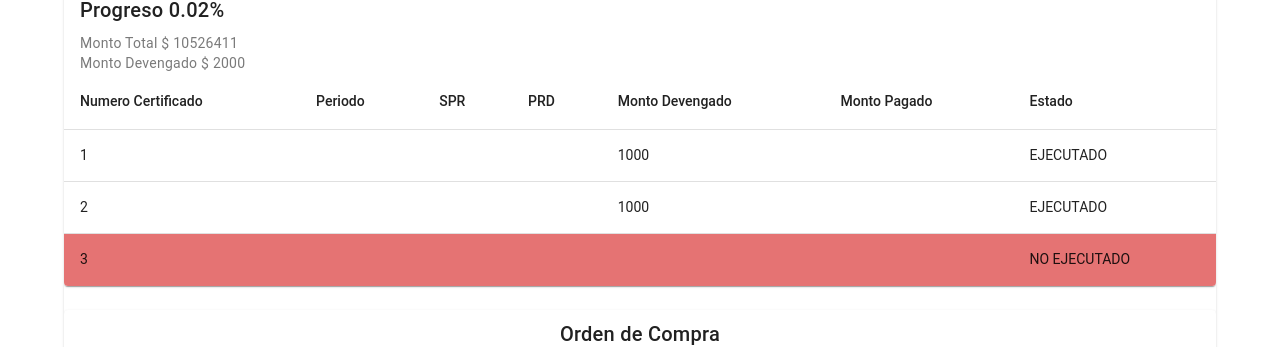
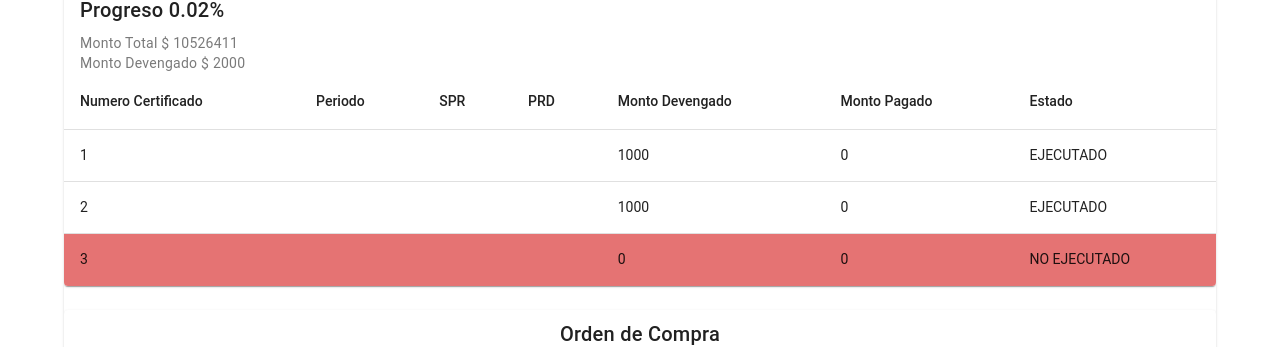
Before and after one commit to snramirez/urbano2, a Nuxt app in the folder front/: page /licitaciones in a window 1280 px wide. Shown: the part 1779-2126 px from the top of the page. Built offline with nearby package versions, Linux system fonts and the light colour scheme.

Commit message:
Refactor Control
Se realizaron la refactorizacion de componente control.
Cambio a CompositionAPI, uso de defineModel(), extraer el v-dialog.

```diff
--- a/front/components/ampliatoria.vue
+++ b/front/components/ampliatoria.vue
@@ -121,7 +121,7 @@ function editExtension() {
     fecha: fecha.value,
     monto: monto.value,
   };
-  // Emitimos el evento para actualizar la lista de ampliatorias
+
   showEdit();
   cleanView();
 }
--- a/front/components/control.vue
+++ b/front/components/control.vue
@@ -5,34 +5,64 @@
         <h2>Certificados</h2>
       </v-row>
       <v-row>
-                <v-btn @click="showAdd" justify="space-around" icon="mdi-plus" small
-                    v-tooltip="'Nuevo Control'"></v-btn>
+        <v-btn
+          @click="showAdd"
+          justify="space-around"
+          icon="mdi-plus"
+          small
+          v-tooltip="'Nuevo Control'"
+        ></v-btn>
       </v-row>
       <v-row>
         <v-col>
           <v-card>
-                        <v-card-title class="d-flex justify-center">Orden de Compra</v-card-title>
+            <v-card-title class="d-flex justify-center"
+              >Orden de Compra</v-card-title
+            >
             <v-card-subtitle class="d-flex justify-center">
               {{ orden_compra.num_orden }}
             </v-card-subtitle>
             <v-divider></v-divider>
-                        <v-card-title>Progreso {{ (montoDevengado() / getMontoTotal() * 100).toFixed(2) }}%</v-card-title>
-                        <v-card-subtitle>Monto Total $ {{ getMontoTotal() }}</v-card-subtitle>
-                        <v-card-subtitle>Monto Devengado $ {{ montoDevengado() }}</v-card-subtitle>
+            <v-card-title
+              >Progreso
+              {{
+                ((montoDevengado() / getMontoTotal()) * 100).toFixed(2)
+              }}%</v-card-title
+            >
+            <v-card-subtitle
+              >Monto Total $ {{ getMontoTotal() }}</v-card-subtitle
+            >
+            <v-card-subtitle
+              >Monto Devengado $ {{ montoDevengado() }}</v-card-subtitle
+            >
 
-                        <v-data-table :headers="headers" :items="orden_compra.control" :row-props="itemRowBackground"
-                            hide-default-footer>
+            <v-data-table
+              :headers="headers"
+              :items="orden_compra.control"
+              :row-props="itemRowBackground"
+              hide-default-footer
+            >
               <template v-slot:item.periodo="{ item }">
-                                <span>{{ formatDate.formatDate(item.periodo) }}</span>
+                <span>{{ format.formatDate(item.periodo) }}</span>
               </template>
 
               <template v-slot:item.actions="{ item }">
                 <v-btn-toggle>
-                                    <v-btn justify="space-around" small icon="mdi-pencil" v-tooltip="'Editar'"
-                                        @click="cargarEdit(item)"></v-btn>
+                  <v-btn
+                    justify="space-around"
+                    small
+                    icon="mdi-pencil"
+                    v-tooltip="'Editar'"
+                    @click="cargarEdit(item)"
+                  ></v-btn>
 
-                                    <v-btn justify="space-around" small icon="mdi-file-remove"
-                                        v-tooltip="'Borrar Certificado'" @click="borrarCertificado(item)"></v-btn>
+                  <v-btn
+                    justify="space-around"
+                    small
+                    icon="mdi-file-remove"
+                    v-tooltip="'Borrar Certificado'"
+                    @click="borrarCertificado(item)"
+                  ></v-btn>
                 </v-btn-toggle>
               </template>
             </v-data-table>
@@ -41,72 +71,162 @@
       </v-row>
     </v-container>
 
-        <v-dialog v-model="addWindow" max-width="700">
+    <controlDialog
+      titulo="Nuevo Certificado"
+      botonTexto="Agregar"
+      :selectEstados="selectEstados"
+      @update="addOC"
+      v-model:show="addWindow"
+      v-model:num_certificado="num_certificado"
+      v-model:periodo="periodo"
+      v-model:SPR="SPR"
+      v-model:PRD="PRD"
+      v-model:monto_ejecutado="monto_ejecutado"
+      v-model:monto_pagado="monto_pagado"
+      v-model:estado="estado"
+    />
+
+    <controlDialog
+      titulo="Editar Certificado"
+      botonTexto="Editar"
+      :selectEstados="selectEstados"
+      @update="editOC"
+      v-model:show="editWindow"
+      v-model:num_certificado="num_certificado"
+      v-model:periodo="periodo"
+      v-model:SPR="SPR"
+      v-model:PRD="PRD"
+      v-model:monto_ejecutado="monto_ejecutado"
+      v-model:monto_pagado="monto_pagado"
+      v-model:estado="estado"
+    />
+
+    <!-- <v-dialog v-model="addWindow" max-width="700">
       <v-card class="my-10 pa-5" max-width="700">
-                <v-card-title class="d-flex justify-center pt-5">Nuevo Certificado</v-card-title>
+        <v-card-title class="d-flex justify-center pt-5"
+          >Nuevo Certificado</v-card-title
+        >
         <v-divider></v-divider>
         <v-card-text class="pa-3">
           <v-form onSubmit="return false;" @submit="">
-                        <v-text-field v-model="num_certificado" label="N° Certificado"
-                            variant="outlined"></v-text-field>
-                        <v-date-input v-model="periodo" label="Periodo" prepend-icon="mdi-calendar" variant="outlined"
-                            clearable></v-date-input>
-                        <v-text-field v-model="SPR" label="SPR" variant="outlined"></v-text-field>
-                        <v-text-field v-model="PRD" label="PRD" variant="outlined"></v-text-field>
-                        <currency-field v-model="monto_ejecutado" label="Monto"></currency-field>
-                        <v-select v-model="estado" :items="selectEstados" label="Estado" variant="outlined"></v-select>
+            <v-text-field
+              v-model="num_certificado"
+              label="N° Certificado"
+              variant="outlined"
+            ></v-text-field>
+            <v-date-input
+              v-model="periodo"
+              label="Periodo"
+              prepend-icon="mdi-calendar"
+              variant="outlined"
+              clearable
+            ></v-date-input>
+            <v-text-field
+              v-model="SPR"
+              label="SPR"
+              variant="outlined"
+            ></v-text-field>
+            <v-text-field
+              v-model="PRD"
+              label="PRD"
+              variant="outlined"
+            ></v-text-field>
+            <currency-field
+              v-model="monto_ejecutado"
+              label="Monto Devengado"
+            ></currency-field>
+            <currency-field
+              v-model="monto_pagado"
+              label="Monto Pagado"
+            ></currency-field>
+            <v-select
+              v-model="estado"
+              :items="selectEstados"
+              label="Estado"
+              variant="outlined"
+            ></v-select>
 
             <v-row class="mt-8 mx-auto">
-                            <v-btn color="success" class="pa-2" @click="addOC()">Agregar</v-btn>
+              <v-btn color="success" class="pa-2" @click="addOC()"
+                >Agregar</v-btn
+              >
             </v-row>
           </v-form>
         </v-card-text>
       </v-card>
-        </v-dialog>
+    </v-dialog> -->
 
-        <v-dialog v-model="editWindow" max-width="700">
+    <!-- <v-dialog v-model="editWindow" max-width="700">
       <v-card class="my-10 pa-5" max-width="700">
-                <v-card-title class="d-flex justify-center pt-5">Editar Certificado</v-card-title>
+        <v-card-title class="d-flex justify-center pt-5"
+          >Editar Certificado</v-card-title
+        >
         <v-divider></v-divider>
         <v-card-text class="pa-3">
           <v-form onSubmit="return false;" @submit="">
-                        <v-text-field v-model="num_certificado" label="N° Certificado"
-                            variant="outlined"></v-text-field>
-                        <v-date-input v-model="periodo" label="Periodo" prepend-icon="mdi-calendar" variant="outlined"
-                            clearable></v-date-input>
-                        <v-text-field v-model="SPR" label="SPR" variant="outlined"></v-text-field>
-                        <v-text-field v-model="PRD" label="PRD" variant="outlined"></v-text-field>
-                        <currency-field v-model="monto_ejecutado" label="Monto"></currency-field>
-                        <v-select v-model="estado" :items="selectEstados" label="Estado" variant="outlined"></v-select>
+            <v-text-field
+              v-model="num_certificado"
+              label="N° Certificado"
+              variant="outlined"
+            ></v-text-field>
+            <v-date-input
+              v-model="periodo"
+              label="Periodo"
+              prepend-icon="mdi-calendar"
+              variant="outlined"
+              clearable
+            ></v-date-input>
+            <v-text-field
+              v-model="SPR"
+              label="SPR"
+              variant="outlined"
+            ></v-text-field>
+            <v-text-field
+              v-model="PRD"
+              label="PRD"
+              variant="outlined"
+            ></v-text-field>
+            <currency-field
+              v-model="monto_ejecutado"
+              label="Monto"
+            ></currency-field>
+            <v-select
+              v-model="estado"
+              :items="selectEstados"
+              label="Estado"
+              variant="outlined"
+            ></v-select>
 
             <v-row class="mt-8 mx-auto">
-                            <v-btn color="success" class="pa-2" @click="editOC()">Editar</v-btn>
+              <v-btn color="success" class="pa-2" @click="editOC()"
+                >Editar</v-btn
+              >
             </v-row>
           </v-form>
         </v-card-text>
       </v-card>
-        </v-dialog>
+    </v-dialog> -->
   </div>
 </template>
 
-<script>
+<script setup>
 import format from "../utils/formatText";
-export default {
-    data() {
-        return {
-            addWindow: false,
-            editWindow: false,
-            num_certificado: "",
-            periodo: null,
-            SPR: "",
-            PRD: "",
-            monto_ejecutado: 0,
-            estado: "",
-            editIndex: -1,
-            format: format,
-            selectEstados: ["EJECUTADO", "NO EJECUTADO"],
-            formatDate: format,
-            headers: [
+import { ref, defineProps } from "vue";
+
+const orden_compra = defineModel("orden_compra");
+
+const addWindow = ref(false);
+const editWindow = ref(false);
+const num_certificado = ref("");
+const periodo = ref(null);
+const SPR = ref("");
+const PRD = ref("");
+const monto_ejecutado = ref(0);
+const monto_pagado = ref(0);
+const estado = ref("");
+const editIndex = ref(-1);
+const selectEstados = ref(["PAGADO", "NO DEVENGADO", "DEVENGADO"]);
+const headers = [
   { title: "Numero Certificado", value: "num_certificado" },
   { title: "Periodo", value: "periodo" },
   { title: "SPR", value: "SPR" },
@@ -115,106 +235,107 @@ export default {
   { title: "Monto Pagado", value: "monto_pagado" },
   { title: "Estado", value: "estado" },
   { title: "Accion", value: "actions", sortable: false },
-            ],
-        };
-    },
+];
 
-    props: {
-        orden_compra: Object,
-    },
-
-    methods: {
-        showAdd() {
-            this.addWindow = !this.addWindow;
-        },
-        showEdit() {
-            this.editWindow = !this.editWindow;
-        },
-        addOC() {
-            this.orden_compra.control.push({
-                num_certificado: this.num_certificado,
-                periodo: this.periodo,
-                SPR: this.SPR,
-                PRD: this.PRD,
-                monto_ejecutado: this.monto_ejecutado,
-                estado: this.estado,
+function showAdd() {
+  cleanView();
+  addWindow.value = !addWindow.value;
+}
+function showEdit() {
+  editWindow.value = !editWindow.value;
+}
+function addOC() {
+  orden_compra.value.control.push({
+    num_certificado: num_certificado.value,
+    periodo: periodo.value,
+    SPR: SPR.value,
+    PRD: PRD.value,
+    monto_ejecutado: monto_ejecutado.value,
+    monto_pagado: monto_pagado.value,
+    estado: estado.value,
   });
 
-            this.cleanView();
-            this.showAdd();
-        },
+  cleanView();
+  showAdd();
+}
 
-        cargarEdit(item) {
-            this.num_certificado = item.num_certificado;
-            this.periodo = item.periodo;
-            this.SPR = item.SPR;
-            this.PRD = item.PRD;
-            this.monto_ejecutado = item.monto_ejecutado;
-            this.estado = item.estado;
-            this.editIndex = this.orden_compra.control.indexOf(item);
-            this.showEdit();
-        },
+function cargarEdit(item) {
+  cleanView();
+  num_certificado.value = item.num_certificado;
+  periodo.value = item.periodo;
+  SPR.value = item.SPR;
+  PRD.value = item.PRD;
+  monto_ejecutado.value = item.monto_ejecutado;
+  (monto_pagado.value = item.monto_pagado), (estado.value = item.estado);
+  editIndex.value = orden_compra.value.control.indexOf(item);
+  showEdit();
+}
 
-        editOC() {
-            this.orden_compra.control[this.editIndex] = {
-                num_certificado: this.num_certificado,
-                periodo: this.periodo,
-                SPR: this.SPR,
-                PRD: this.PRD,
-                monto_ejecutado: this.monto_ejecutado,
-                estado: this.estado,
+function editOC() {
+  orden_compra.value.control[editIndex.value] = {
+    num_certificado: num_certificado.value,
+    periodo: periodo.value,
+    SPR: SPR.value,
+    PRD: PRD.value,
+    monto_ejecutado: monto_ejecutado.value,
+    monto_pagado: monto_pagado.value,
+    estado: estado.value,
   };
-            this.showEdit()
-            this.cleanView()
-        },
+  showEdit();
+  cleanView();
+}
 
-        borrarCertificado(item) {
-            let index = this.orden_compra.control.indexOf(item);
-            this.orden_compra.control.splice(index, 1);
-        },
+function borrarCertificado(item) {
+  let index = orden_compra.value.control.indexOf(item);
+  orden_compra.value.control.splice(index, 1);
+}
 
-        cleanView() {
-            this.num_certificado = "";
-            this.periodo = null;
-            this.SPR = "";
-            this.PRD = "";
-            this.monto_ejecutado = 0;
-            this.estado = "";
-        },
+function cleanView() {
+  num_certificado.value = "";
+  periodo.value = null;
+  SPR.value = "";
+  PRD.value = "";
+  monto_ejecutado.value = 0;
+  monto_pagado.value = 0;
+  estado.value = "";
+}
 
-        itemRowBackground(item) {
-            return this.vencido(item) ? { class: "style-1" } : { class: "" };
-        },
+function itemRowBackground(item) {
+  return vencido(item) ? { class: "style-1" } : { class: "" };
+}
 
-        vencido(control) {
+function vencido(control) {
   let currentDate = new Date();
-            if ((new Date(control.item.periodo) < currentDate) && (control.item.estado != "EJECUTADO")) {
+  if (
+    new Date(control.item.periodo) < currentDate &&
+    control.item.estado == "NO DEVENGADO"
+  ) {
     return true;
   }
-        },
-
-        montoDevengado() {
-            let monto = 0
-            this.orden_compra.control.forEach(certificado => {
-                certificado.estado == 'EJECUTADO' ? monto += certificado.monto_ejecutado : 0
-            });
-            return monto
-        },
-
-        getMontoTotal() {
-            let montoTotal = 0
-            this.orden_compra.ampliatoria.forEach(amp => montoTotal += amp.monto)
-            montoTotal += this.orden_compra.monto
-            return montoTotal
-        }
-    },
 }
 
+function montoDevengado() {
+  let monto = 0;
+  orden_compra.value.control.forEach((certificado) => {
+    certificado.estado == "DEVENGADO" || certificado.estado == "PAGADO"
+      ? (monto += certificado.monto_ejecutado)
+      : 0;
+  });
+  return monto;
+}
+
+function getMontoTotal() {
+  let montoTotal = 0;
+  orden_compra.value.ampliatoria.forEach((amp) => (montoTotal += amp.monto));
+  orden_compra.value.prorroga.forEach((amp) => (montoTotal += amp.monto));
+  montoTotal += orden_compra.value.monto;
+  return montoTotal;
+}
 </script>
 
 <style>
 .style-1 {
-    background-color: #E57373;
+  background-color: #e57373;
 }
 
 .style-2 {
--- /dev/null
+++ b/front/components/controlDialog.vue
@@ -0,0 +1,88 @@
+<template>
+  <div>
+    <v-dialog v-model="show" max-width="700">
+      <v-card class="my-10 pa-5" max-width="700">
+        <v-card-title class="d-flex justify-center pt-5">{{
+          titulo
+        }}</v-card-title>
+        <v-divider></v-divider>
+        <v-card-text class="pa-3">
+          <v-form onSubmit="return false;" @submit="">
+            <v-text-field
+              v-model="num_certificado"
+              label="N° Certificado"
+              variant="outlined"
+            ></v-text-field>
+            <v-date-input
+              v-model="periodo"
+              label="Periodo"
+              prepend-icon="mdi-calendar"
+              variant="outlined"
+              clearable
+            ></v-date-input>
+            <v-text-field
+              v-model="SPR"
+              label="SPR"
+              variant="outlined"
+            ></v-text-field>
+            <v-text-field
+              v-model="PRD"
+              label="PRD"
+              variant="outlined"
+            ></v-text-field>
+            <currency-field
+              v-model="monto_ejecutado"
+              label="Monto Devengado"
+            ></currency-field>
+            <currency-field
+              v-model="monto_pagado"
+              label="Monto Pagado"
+            ></currency-field>
+            <v-select
+              v-model="estado"
+              :items="selectEstados"
+              label="Estado"
+              variant="outlined"
+            ></v-select>
+
+            <v-row class="mt-8 mx-auto">
+              <v-btn color="success" class="pa-2" @click="onSubmit()">{{
+                botonTexto
+              }}</v-btn>
+            </v-row>
+          </v-form>
+        </v-card-text>
+      </v-card>
+    </v-dialog>
+  </div>
+</template>
+
+<script setup>
+import { defineProps, defineEmits } from "vue";
+
+const props = defineProps({
+  titulo: String,
+  botonTexto: String,
+  selectEstados: {
+    type: Array,
+    default: () => [],
+  },
+});
+
+const emit = defineEmits(['update'])
+
+const num_certificado = defineModel("num_certificado");
+const periodo = defineModel("periodo");
+const SPR = defineModel("SPR");
+const PRD = defineModel("PRD");
+const monto_ejecutado = defineModel("monto_ejecutado");
+const monto_pagado = defineModel("monto_pagado");
+const estado = defineModel("estado");
+const show = defineModel("show");
+
+function onSubmit() {
+  emit("update");
+}
+</script>
+
+<style lang="scss" scoped></style>
--- a/front/components/ordenCompraCarga.vue
+++ b/front/components/ordenCompraCarga.vue
@@ -118,7 +118,7 @@
 
           <v-row>
             <v-col cols="12">
-              <control :orden_compra="OC" />
+              <control v-model:orden_compra="ordenes_compras[index]" />
             </v-col>
           </v-row>
         </v-expansion-panel-text>
--- a/front/pages/licitaciones.vue
+++ b/front/pages/licitaciones.vue
@@ -93,9 +93,6 @@
                     </v-col>
                 </v-row>
             </v-card>
-
-
-
         </v-container>
     </div>
 </template>
--- a/front/pages/listaLicitaciones.vue
+++ b/front/pages/listaLicitaciones.vue
@@ -64,7 +64,7 @@ import { ref } from 'vue'
 
 const search= ref("")
 const licitaciones = datos.datos
-const unaLicitacion = datos.datos[0]
+const unaLicitacion = ref({})
 const lista = ref(true)
 const vistaUno = ref(false)
 
--- a/front/utils/data.js
+++ b/front/utils/data.js
@@ -151,8 +151,8 @@ const datos = [
               periodo: null,
               SPR: "",
               PRD: "",
-              monto_ejecutado: "",
-              monto_pagado:"",
+              monto_ejecutado: 0,
+              monto_pagado:0,
               estado: "NO EJECUTADO",
               },
           ],
@@ -177,7 +177,7 @@ const datos = [
               SPR: "No aplica",
               PRD: "227878-23",
               monto_ejecutado: 2470092,
-              monto_pagado:"",
+              monto_pagado:0,
               estado: "EJECUTADO",
             },
             {
@@ -186,7 +186,7 @@ const datos = [
               SPR: "No aplica",
               PRD: "227878-23",
               monto_ejecutado: 2470092,
-              monto_pagado:"",
+              monto_pagado:0,
               estado: "EJECUTADO",
             },
             {
@@ -195,7 +195,7 @@ const datos = [
               SPR: "No aplica",
               PRD: "227878-23",
               monto_ejecutado: 2470092,
-              monto_pagado:"",
+              monto_pagado:0,
               estado: "EJECUTADO",
             },
             {
@@ -204,7 +204,7 @@ const datos = [
               SPR: "No aplica",
               PRD: "227878-23",
               monto_ejecutado: 2470092,
-              monto_pagado:"",
+              monto_pagado:0,
               estado: "EJECUTADO",
             },
             {
@@ -213,7 +213,7 @@ const datos = [
               SPR: "No aplica",
               PRD: "227878-23",
               monto_ejecutado: 2470092,
-              monto_pagado:"",
+              monto_pagado:0,
               estado: "NO EJECUTADO",
             },
             {
@@ -222,7 +222,7 @@ const datos = [
               SPR: "No aplica",
               PRD: "227878-23",
               monto_ejecutado: 2470092,
-              monto_pagado:"",
+              monto_pagado:0,
               estado: "NO EJECUTADO",
             },
             {
@@ -231,7 +231,7 @@ const datos = [
               SPR: "No aplica",
               PRD: "227878-23",
               monto_ejecutado: 2470092,
-              monto_pagado:"",
+              monto_pagado:0,
               estado: "NO EJECUTADO",
             },
             {
@@ -240,7 +240,7 @@ const datos = [
               SPR: "No aplica",
               PRD: "227878-23",
               monto_ejecutado: 2470092,
-              monto_pagado:"",
+              monto_pagado:0,
               estado: "NO EJECUTADO",
             },
           ],
@@ -395,7 +395,7 @@ const datos = [
               SPR: "",
               PRD: "",
               monto_ejecutado: 1000,
-              monto_pagado:"",
+              monto_pagado:0,
               estado: "EJECUTADO",
               },
               {
@@ -404,7 +404,7 @@ const datos = [
               SPR: "",
               PRD: "",
               monto_ejecutado: 1000,
-              monto_pagado:"",
+              monto_pagado:0,
               estado: "EJECUTADO",
               },
               {
@@ -412,8 +412,8 @@ const datos = [
               periodo: null,
               SPR: "",
               PRD: "",
-              monto_ejecutado: "",
-              monto_pagado:"",
+              monto_ejecutado: 0,
+              monto_pagado:0,
               estado: "NO EJECUTADO",
               },
           ],
@@ -607,7 +607,7 @@ const empyData = {
         SPR: "",
         PRD: "",
         monto_ejecutado: 1000,
-        monto_pagado:"",
+        monto_pagado:0,
         estado: "EJECUTADO",
       },
       {
@@ -616,7 +616,7 @@ const empyData = {
         SPR: "",
         PRD: "",
         monto_ejecutado: 1000,
-        monto_pagado:"",
+        monto_pagado:0,
         estado: "EJECUTADO",
       },
       {
@@ -624,8 +624,8 @@ const empyData = {
         periodo: null,
         SPR: "",
         PRD: "",
-        monto_ejecutado: "",
-        monto_pagado:"",
+        monto_ejecutado: 0,
+        monto_pagado:0,
         estado: "NO EJECUTADO",
       },
     ],
```
Also changed, not shown: front/components/vista-completa-licitacion.vue (+122 -74 lines). Lines whose indentation alone changed are shown as unchanged.
